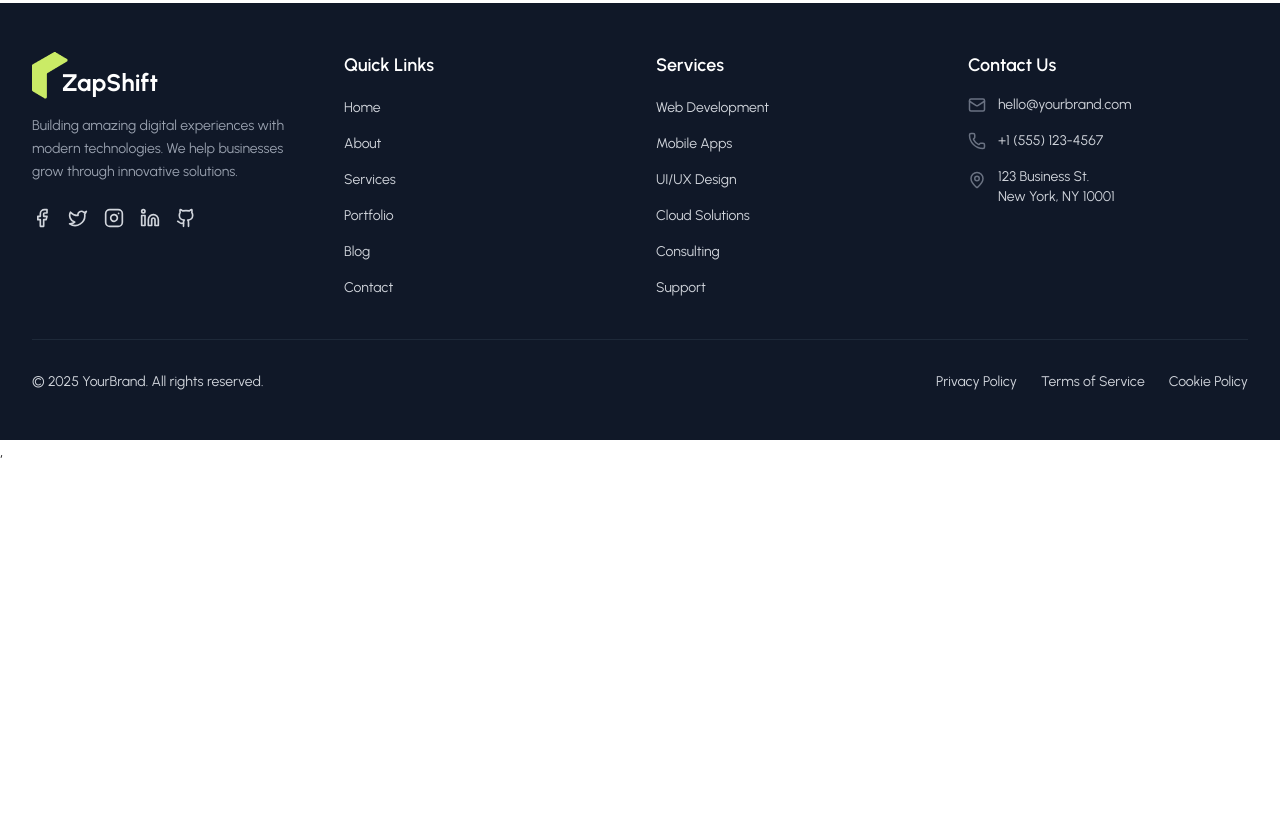
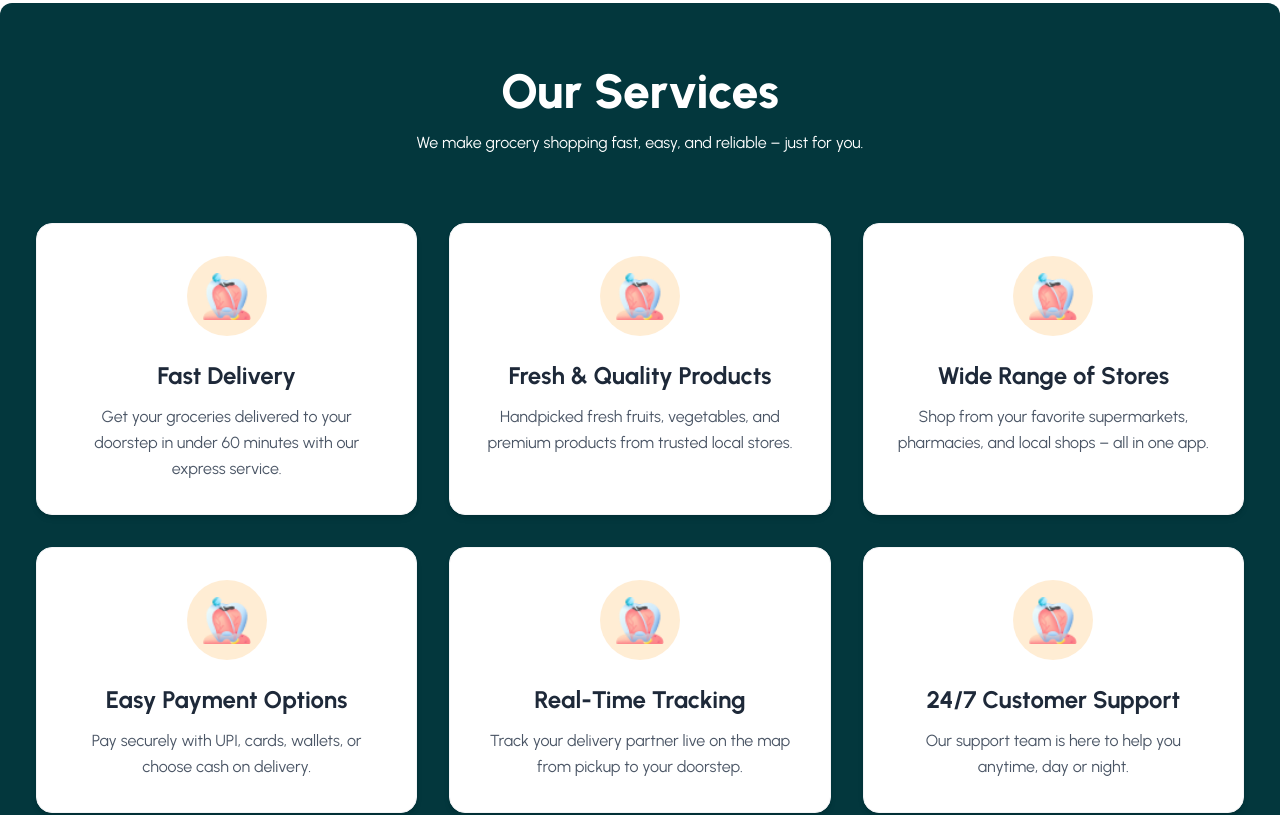
Before and after one commit to rifatsamjid/zap-shift-client, a React (Vite) app: page / in a window 1280 px wide. Shown: the part 1280-2095 px from the top of the page. Before the commit the page ends 1744 px from the top, so only its background shows below. Built offline with nearby package versions, Linux system fonts and the light colour scheme.

Commit message:
complete the our secvice section

```diff
--- a/src/Pages/Home/Home/Home.jsx
+++ b/src/Pages/Home/Home/Home.jsx
@@ -1,12 +1,14 @@
 import React from "react";
 import Banner from "../Banner/Banner";
 import Work from "../Other/Work/Work";
+import OurServices from "../Other/OurServices/OurServices";
 
 const Home = () => {
   return (
     <div>
       <Banner />
       <Work/>
+      <OurServices/>
     </div>
   );
 };
--- /dev/null
+++ b/src/Pages/Home/Other/OurServices/OurServices.jsx
@@ -0,0 +1,85 @@
+import React from "react";
+import Img from "../../../../assets/service.png";
+
+const OurServices = () => {
+  const servicesData = [
+    {
+      id: 1,
+      title: "Fast Delivery",
+      description:
+        "Get your groceries delivered to your doorstep in under 60 minutes with our express service.",
+    },
+    {
+      id: 2,
+      title: "Fresh & Quality Products",
+      description:
+        "Handpicked fresh fruits, vegetables, and premium products from trusted local stores.",
+    },
+    {
+      id: 3,
+      title: "Wide Range of Stores",
+      description:
+        "Shop from your favorite supermarkets, pharmacies, and local shops – all in one app.",
+    },
+    {
+      id: 4,
+      title: "Easy Payment Options",
+      description:
+        "Pay securely with UPI, cards, wallets, or choose cash on delivery.",
+    },
+    {
+      id: 5,
+      title: "Real-Time Tracking",
+      description:
+        "Track your delivery partner live on the map from pickup to your doorstep.",
+    },
+    {
+      id: 6,
+      title: "24/7 Customer Support",
+      description:
+        "Our support team is here to help you anytime, day or night.",
+    },
+  ];
+
+  return (
+    <div className="py-16 px-4 bg-secondary max-w-[1340px] mx-auto rounded-xl">
+      <div className="max-w-7xl mx-auto">
+        <h2 className="text-4xl md:text-5xl font-extrabold text-center text-white mb-4">
+          Our Services
+        </h2>
+        <p className="text-center  mb-12 text-white max-w-2xl mx-auto">
+          We make grocery shopping fast, easy, and reliable – just for you.
+        </p>
+
+        <div className="grid grid-cols-1 sm:grid-cols-2 lg:grid-cols-3 gap-8 p-5">
+          {servicesData.map((service) => (
+            <div
+              key={service.id}
+              className="bg-white rounded-2xl shadow-md hover:shadow-2xl transition-all duration-300 p-8 text-center border border-gray-100 hover:bg-primary"
+            >
+              <div className="mb-6 flex justify-center">
+                <div className="w-20 h-20 bg-orange-100 rounded-full flex items-center justify-center group-hover:bg-orange-500 transition-colors duration-300">
+                  <img
+                    src={Img}
+                    alt={service.title}
+                    className="w-12 h-12 object-contain group-hover:filter group-hover:brightness-0 group-hover:invert transition-all"
+                  />
+                </div>
+              </div>
+
+              <h3 className="text-2xl font-bold text-gray-800 mb-3">
+                {service.title}
+              </h3>
+
+              <p className="text-gray-600 leading-relaxed">
+                {service.description}
+              </p>
+            </div>
+          ))}
+        </div>
+      </div>
+    </div>
+  );
+};
+
+export default OurServices;
```
